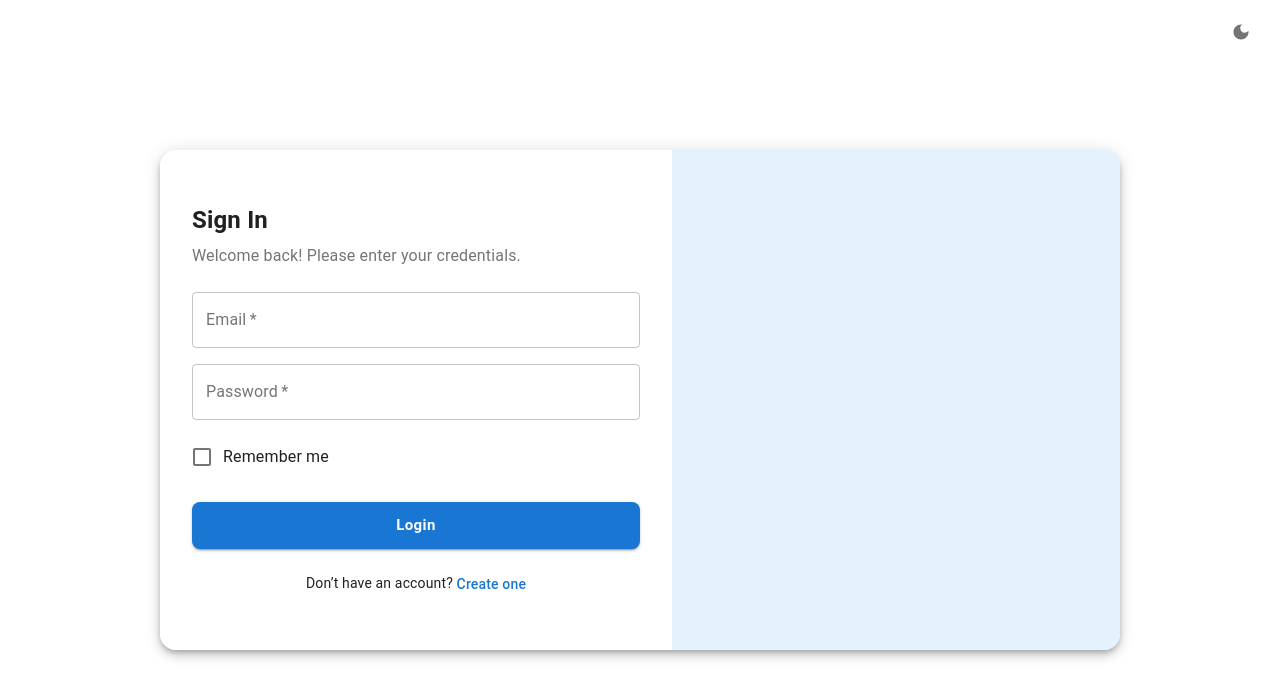
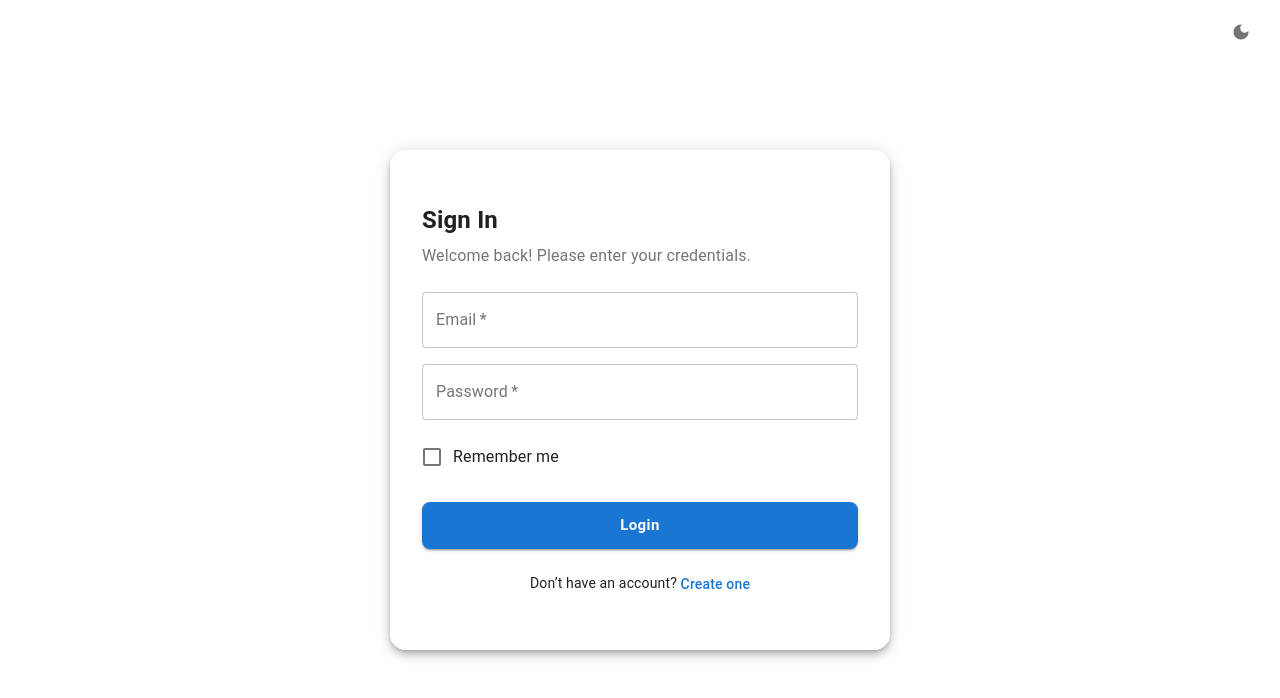
Before and after one commit to akilapilapitiya/TrueGate, a React (Vite) app in the folder frontend/: page /login in a window 1280 px wide. Shown: the top 698 px of the page. Built offline with nearby package versions, Linux system fonts and the light colour scheme.

Commit message:
Login Page Logic Adjusted For ui testing

```diff
--- a/frontend/src/pages/Login.jsx
+++ b/frontend/src/pages/Login.jsx
@@ -13,6 +13,7 @@ import {
   Fade,
 } from "@mui/material";
 import { useNavigate } from "react-router-dom";
+import { checkLogInValidateData } from "../utils/Validate";
 
 const Login = () => {
   const theme = useTheme();
@@ -30,17 +31,18 @@ const Login = () => {
     const passwordValue = passwordRef.current?.value || "";
 
     // Validation
-    // const message = checkLogInValidateData(emailValue, passwordValue);
-    // if (message) {
-    //   setErrorMessage(message);
-    //   return;
-    // }
+    const message = checkLogInValidateData(emailValue, passwordValue);
+    if (message) {
+      setErrorMessage(message);
+      return;
+    }
 
     // Remember Me Check
-    // if (isRememeberChecked) {
-    //   console.log("Remember Me is checked");
-    //   // Optional: implement remember-me logic
-    // }
+    if (isRememeberChecked) {
+      console.log("Remember Me is checked");
+      // Optional: implement remember-me logic
+    }
+    navigate("/dashboard");
 
     // Login Logic
     // const messageState = await signInUser(emailValue, passwordValue);
@@ -72,7 +74,7 @@ const Login = () => {
           elevation={4}
           sx={{
             width: "100%",
-            maxWidth: 960,
+            maxWidth: { xs: "90%", sm: 400, md: 500 },
             height: { xs: "auto", md: 500 },
             display: "flex",
             flexDirection: { xs: "column", md: "row" },
@@ -173,22 +175,6 @@ const Login = () => {
               </Typography>
             </Box>
           </Box>
-
-          {/* Right Panel */}
-          {!isMobile && (
-            <Box
-              sx={{
-                flex: 1,
-                backgroundColor:
-                  theme.palette.mode === "dark" ? "#1e1e2f" : "#e3f2fd",
-                display: "flex",
-                alignItems: "center",
-                justifyContent: "center",
-              }}
-            >
-              <Typography variant="h6" color="text.secondary"></Typography>
-            </Box>
-          )}
         </Paper>
       </Box>
     </Fade>
```
